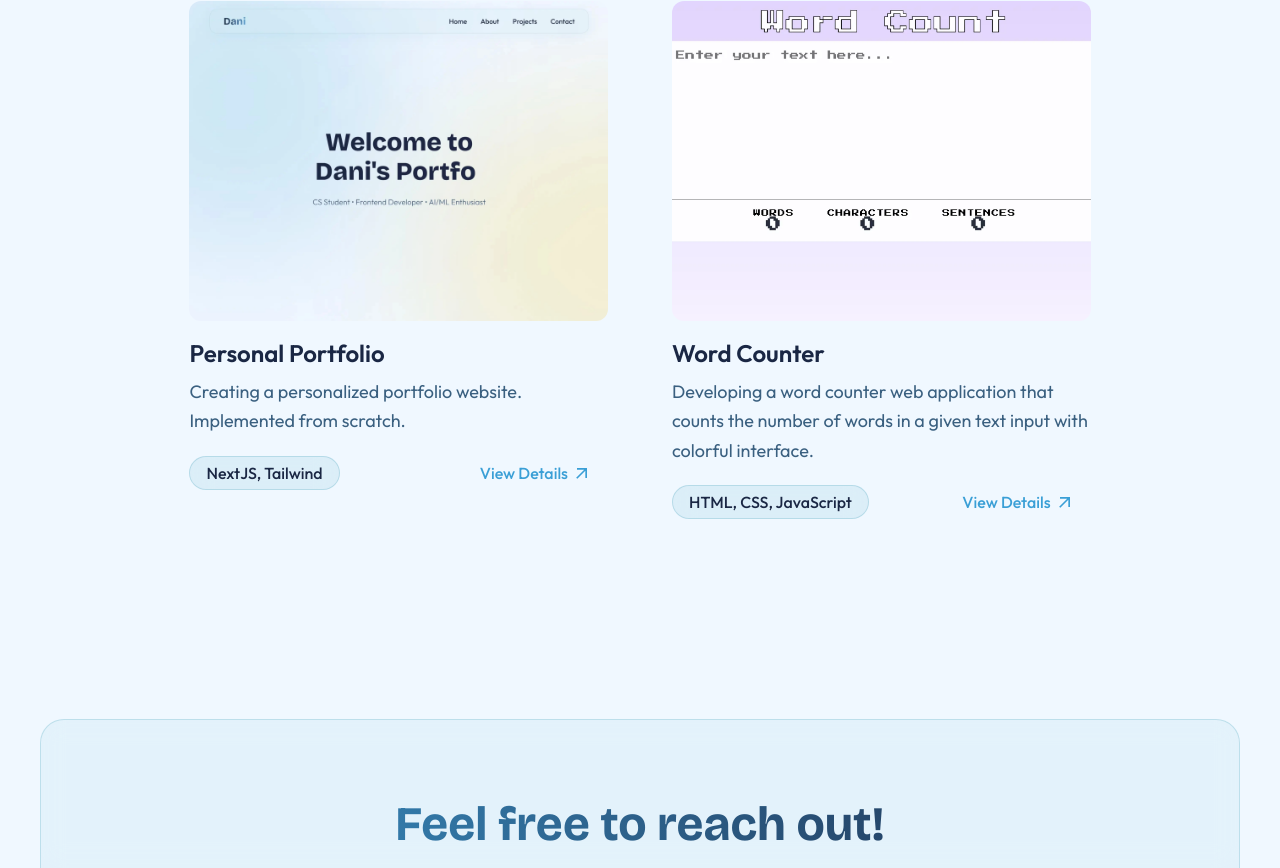
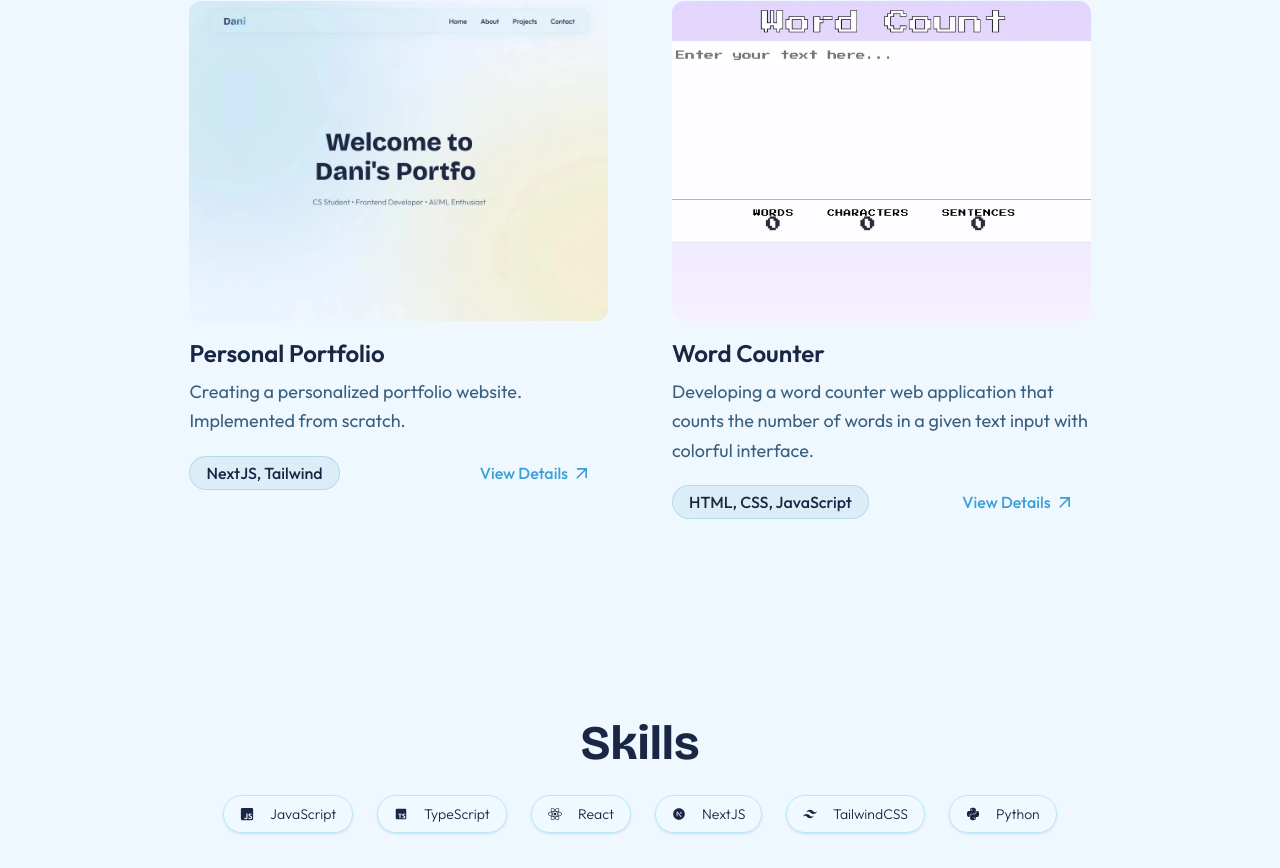
Before and after one commit to daniafzc/portfolio, a Next.js app: page / in a window 1280 px wide. Shown: the part 1932-2800 px from the top of the page. Built offline with nearby package versions, Linux system fonts and the light colour scheme.

Commit message:
feat:add skills

```diff
--- a/src/app/components/Contact.tsx
+++ b/src/app/components/Contact.tsx
@@ -68,7 +68,7 @@ const Contact = () => {
             </h2>
             <div className="grid grid-cols-2 gap-3 sm:gap-6">
               {contact.map((cont) => (
-                <Tilt key={cont.name} scale={1.5} transitionSpeed={400}>
+                <Tilt key={cont.name} scale={1.2} transitionSpeed={400}>
                   <Link
                     href={cont.url}
                     target="_blank"
--- /dev/null
+++ b/src/app/components/Skills.tsx
@@ -0,0 +1,50 @@
+"use client";
+import React from "react";
+import { BiLogoTypescript } from "react-icons/bi";
+import { FaJsSquare, FaPython, FaReact } from "react-icons/fa";
+import { RiNextjsFill, RiTailwindCssFill } from "react-icons/ri";
+import Tilt from "react-parallax-tilt";
+
+const skills = [
+  { name: "JavaScript", icon: <FaJsSquare /> },
+  { name: "TypeScript", icon: <BiLogoTypescript /> },
+  { name: "React", icon: <FaReact /> },
+  { name: "NextJS", icon: <RiNextjsFill /> },
+  { name: "TailwindCSS", icon: <RiTailwindCssFill /> },
+  { name: "Python", icon: <FaPython /> },
+];
+
+const Skills = () => {
+  return (
+    <div
+      id="skills"
+      className="relative h-full flex items-center justify-center overflow-hidden px-4"
+    >
+      <div className="relative z-10 flex flex-col items-center gap-2 w-full">
+        <h1
+          data-aos="fade-up"
+          data-aos-delay="400"
+          className="font-heading text-2xl sm:text-3xl md:text-4xl lg:text-5xl font-bold text-foreground pb-2 sm:pb-2 text-center"
+        >
+          Skills
+        </h1>
+
+        <div className="w-full overflow-x-auto scrollbar-hide py-3 mb-30">
+          <div className="flex flex-row gap-3 sm:gap-6 w-max mx-auto px-4">
+            {skills.map((skill) => (
+              <Tilt key={skill.name} scale={1.1} transitionSpeed={400}>
+                <div className="text-center flex border border-sky-200 bg-sky-50/80 rounded-full px-3 sm:px-4 py-2 items-center justify-center shadow-sm transition hover:bg-secondary hover:border-secondary hover:scale-100">
+                  <div className="text-lg sm:text-sm font-light flex flex-row gap-2 sm:gap-4 text-foreground items-center whitespace-nowrap">
+                    {skill.icon} {skill.name}
+                  </div>
+                </div>
+              </Tilt>
+            ))}
+          </div>
+        </div>
+      </div>
+    </div>
+  );
+};
+
+export default Skills;
--- a/src/app/page.tsx
+++ b/src/app/page.tsx
@@ -7,6 +7,7 @@ import Projects from "./components/Projects";
 import Contact from "./components/Contact";
 import AOS from "aos";
 import "aos/dist/aos.css";
+import Skills from "./components/Skills";
 
 export default function Home() {
   useEffect(() => {
@@ -27,6 +28,7 @@ export default function Home() {
       <Hero />
       <About />
       <Projects />
+      <Skills />
       <Contact />
     </div>
   );
```
